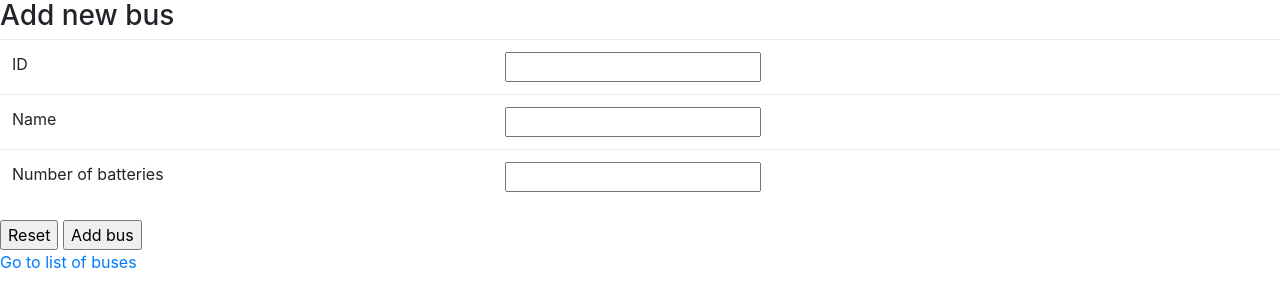
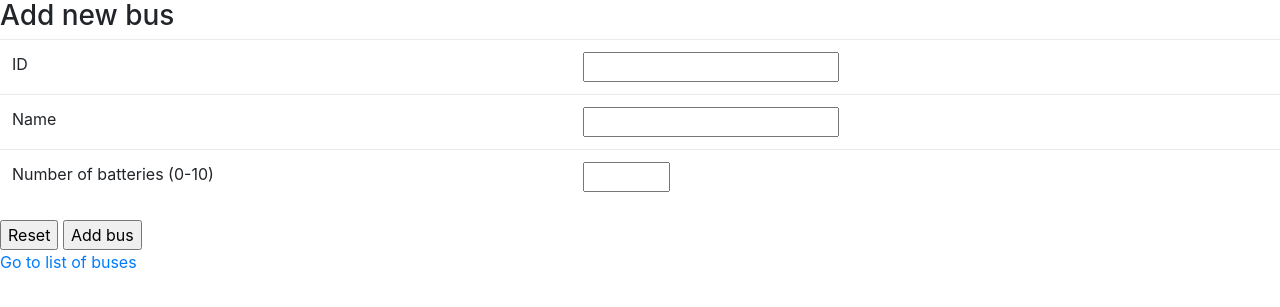
Before and after one commit to pawmarkor/bus_batteries, a Django app: page /buses/add_bus/ in a window 1280 px wide. Shown: the top 307 px of the page. Run offline with Django 3.2, Linux system fonts and the light colour scheme; some libraries are stand-ins or nearby versions.

Commit message:
Use HTML5 validators for no of batteries

```diff
--- a/bus_batteries_app/views.py
+++ b/bus_batteries_app/views.py
@@ -46,7 +46,7 @@
         bus.save()
         return HttpResponseRedirect(reverse('bus_batteries_app:index'))
     elif request.method == 'GET':
-        return render(request, 'bus_batteries_app/add_bus.html')
+        return render(request, 'bus_batteries_app/add_bus.html', {'n': n})
     else:
         raise Http404('Unsupported HTTP method')
 
@@ -79,6 +79,7 @@
         return HttpResponseRedirect(reverse('bus_batteries_app:index'))
     elif request.method == 'GET':
         context = {
+            'n': n,
             'id': bus.id,
             'name': bus.name,
             'batteries': bus.battery_set.all(),
--- a/templates/bus_batteries_app/add_bus.html
+++ b/templates/bus_batteries_app/add_bus.html
@@ -18,8 +18,8 @@
                     <td><input type="text" name="name" /></td>
                 </tr>
                 <tr>
-                    <td>Number of batteries</td>
-                    <td><input type="number" name="no_of_batteries" /></td>
+                    <td>Number of batteries (0-{{ n }})</td>
+                    <td><input type="number" name="no_of_batteries" min="0" max="{{ n }}"/></td>
                 </tr>
             </tbody>
         </table>
--- a/templates/bus_batteries_app/edit_bus.html
+++ b/templates/bus_batteries_app/edit_bus.html
@@ -47,7 +47,7 @@
                 {%  endfor %}
             </table>
         </p>
-        <p>Add <input type="number" value="0" name="no_of_batteries_to_be_added" /> batteries. <br /></p>
+        <p>Add <input type="number" value="0" name="no_of_batteries_to_be_added" min="0" max="{{ n }}"/> batteries. <br /></p>
         <p>
             <input type="reset" />
             <input type="submit" value="Save" />
```
